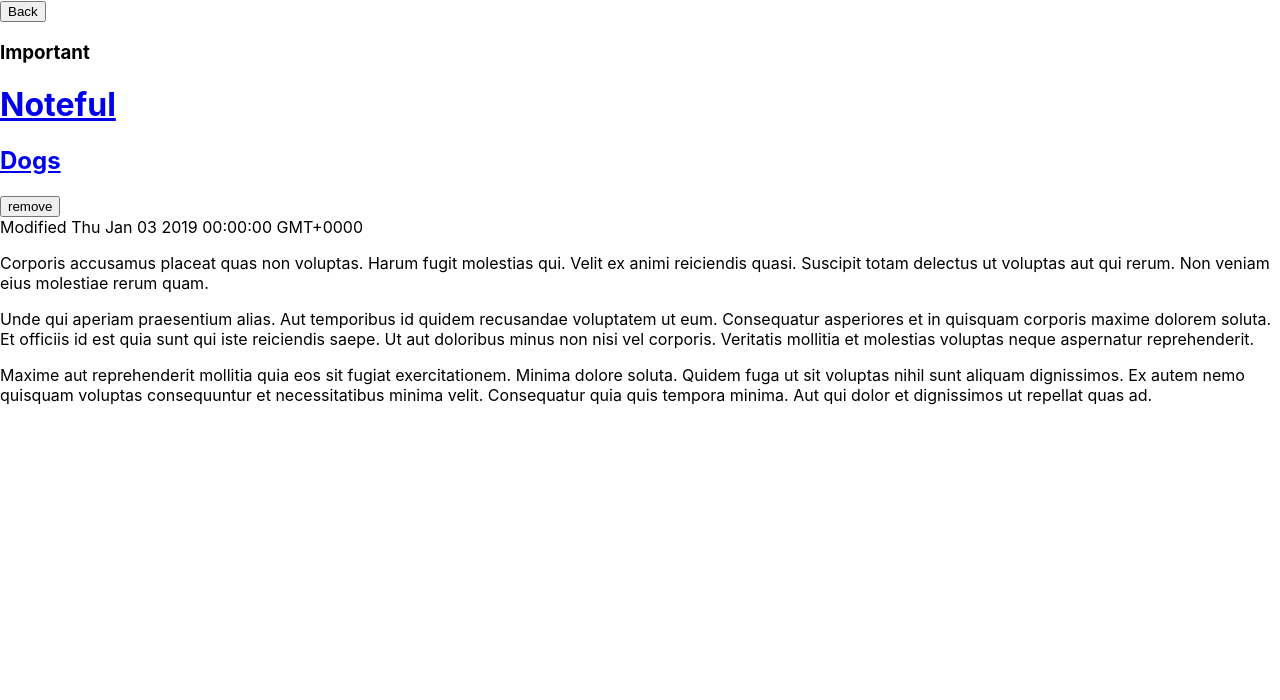
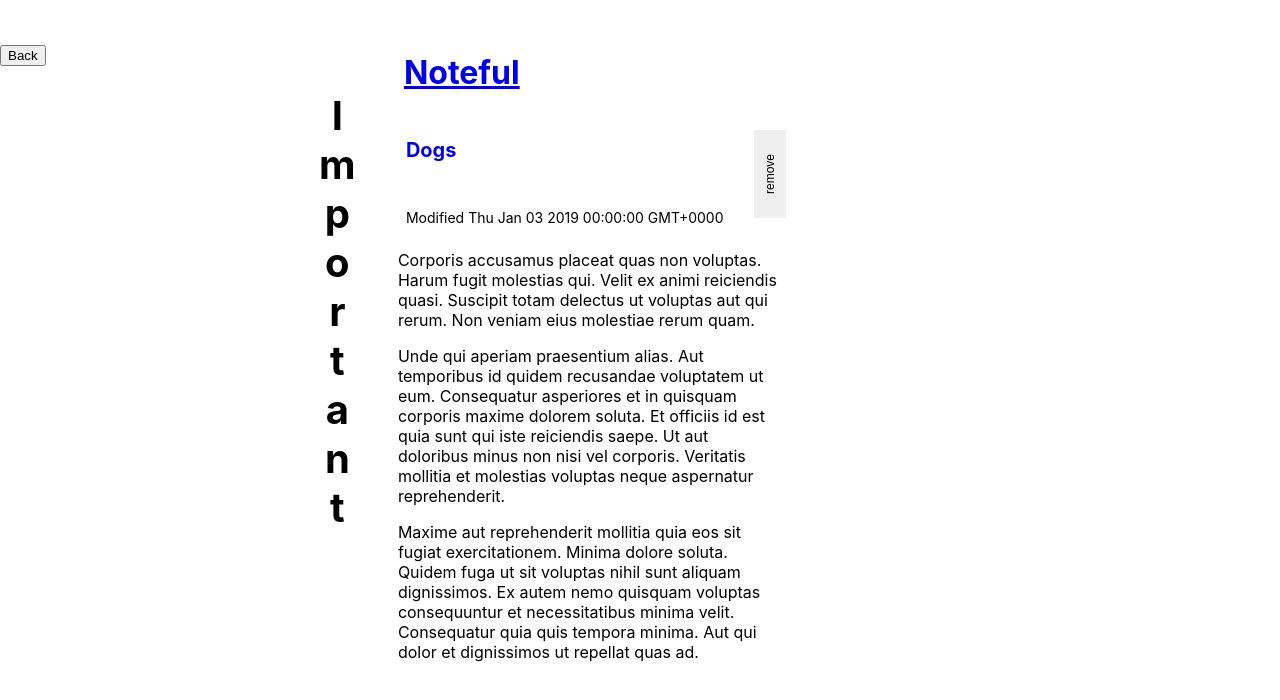
Before and after one commit to aldertyler/noteful, a React (Create React App) app: page /note/cbc787a0-ffaf-11e8-8eb2-f2801f1b9fd1 in a window 1280 px wide. Shown: the top 700 px of the page. Built offline with nearby package versions, Linux system fonts and the light colour scheme.

Commit message:
initial styling

```diff
--- a/src/App/App.css
+++ b/src/App/App.css
@@ -0,0 +1,25 @@
+.App {
+  display: grid;
+  grid-template-areas: "sidebar header" "sidebar main";
+  grid-template-columns: 1fr 2.3fr;
+  grid-template-rows: 120px 1fr;
+  min-height: 100vh;
+}
+
+.App__nav {
+  grid-area: sidebar;
+  height: 100vh;
+  overflow: auto;
+}
+
+.App__header {
+  grid-area: header;
+  padding-left: 16px;
+  padding-top: 32px;
+}
+
+.App__main {
+  grid-area: main;
+  height: calc(100vh - 120px);
+  overflow: auto;
+}
--- a/src/Note/Note.css
+++ b/src/Note/Note.css
@@ -0,0 +1,38 @@
+.Note {
+  --note-height: 88px;
+  height: var(--note-height);
+  margin-bottom: 8px;
+  max-width: 380px;
+  padding: 8px 0 8px 8px;
+  position: relative;
+}
+
+.Note__delete {
+  --note-button-height: 32px;
+  border: 0;
+  float: right;
+  font-size: 12px;
+  height: var(--note-button-height);
+  position: relative;
+  top: calc((var(--note-button-height) + 32px) * -1);
+  transform-origin: right bottom;
+  transform: rotate(-90deg);
+  width: calc(var(--note-height));
+}
+
+.Note__title {
+  font-size: 20px;
+  margin: 0;
+  max-width: 80%;
+  min-height: 24px;
+}
+.Note__title a {
+  display: block;
+  text-decoration: none;
+}
+
+.Note__dates {
+  bottom: 8px;
+  font-size: 14px;
+  position: absolute;
+}
--- a/src/NoteListMain/NoteListMain.css
+++ b/src/NoteListMain/NoteListMain.css
@@ -0,0 +1,14 @@
+.NoteListMain ul {
+  list-style-type: none;
+  margin: 0;
+  padding: 10px;
+}
+
+.NoteListMain__button-container {
+  max-width: 380px;
+  margin: 0 10px;
+}
+
+.NoteListMain__add-note-button {
+  margin: 0 auto 20px;
+}
--- a/src/NoteListNav/NoteListNav.css
+++ b/src/NoteListNav/NoteListNav.css
@@ -0,0 +1,30 @@
+.NoteListNav__list {
+  list-style-type: none;
+  margin: 130px 0 0;
+  padding: 0;
+}
+
+.NoteListNav__button-wrapper {
+  margin: 0 0 0 auto;
+  max-width: 180px;
+}
+
+.NoteListNav__add-folder-button {
+  margin: 20px auto;
+}
+
+.NoteListNav__folder-link {
+  display: block;
+  font-family: var(--custom-font);
+  font-size: 20px;
+  margin: 0 0 8px auto;
+  max-width: 180px;
+  padding: 8px 16px;
+  text-decoration: none;
+}
+
+.NoteListNav__num-notes {
+  display: block;
+  float: right;
+  font-size: 10px;
+}
--- a/src/NotePageMain/NotePageMain.css
+++ b/src/NotePageMain/NotePageMain.css
@@ -0,0 +1,9 @@
+.NotePageMain {
+  height: 100%;
+  padding: 10px;
+  width: 100%;
+}
+
+.NotePageMain__content {
+  max-width: 380px;
+}
--- a/src/NotePageNav/NotePageNav.css
+++ b/src/NotePageNav/NotePageNav.css
@@ -0,0 +1,12 @@
+.NotePageNav__back-button {
+  margin: 45px 20px 25px auto;
+}
+
+.NotePageNav__folder-name {
+  font-size: 40px;
+  height: 50vh;
+  margin: 0 0 0 auto;
+  text-orientation: upright;
+  width: 75px;
+  writing-mode: vertical-lr;
+}
```
Also changed, not shown: src/NotefulForm/NotefulForm.css (added, +39 -0 lines).
